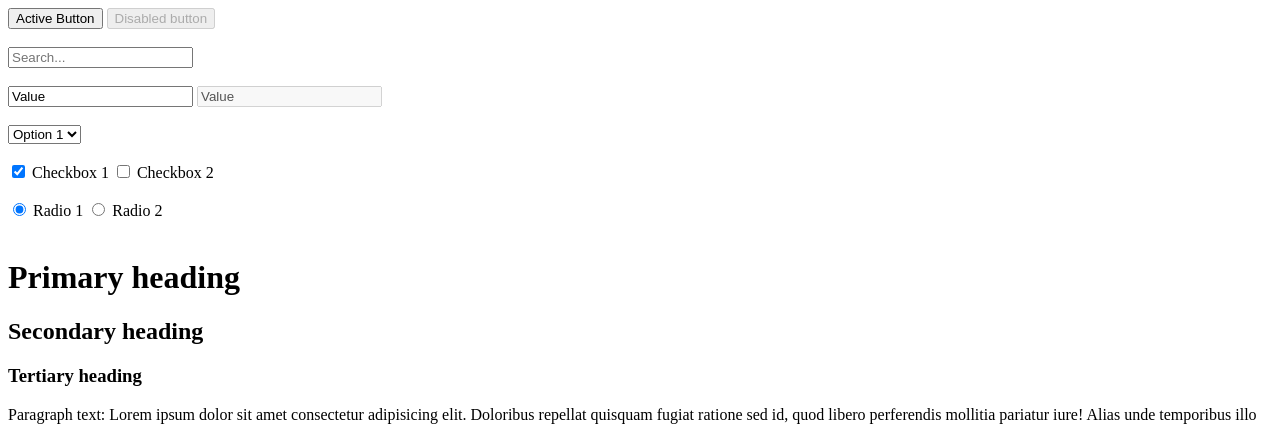
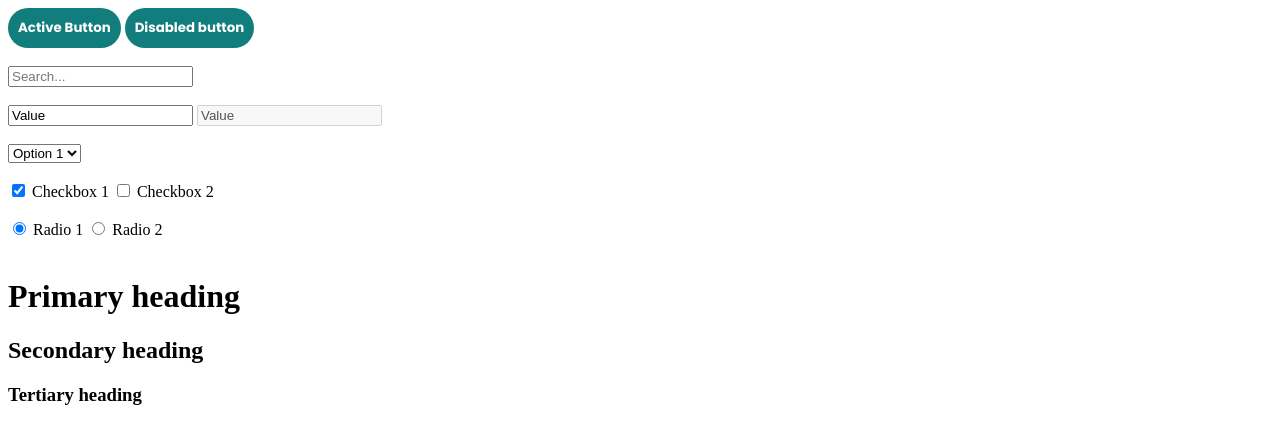
Before and after one commit to Seniru/boat-safari-trip-management, a PHP site: page /components.html in a window 1280 px wide. Shown: the top 425 px of the page. Run offline with PHP 8.4, Linux system fonts and the light colour scheme.

Commit message:
Add buttons styles

```diff
--- a/styles/components.css
+++ b/styles/components.css
@@ -35,21 +35,34 @@ p {
 
 /* button (normal) style */
 button {
-
+    background-color: #117D7C;
+    border-radius: 39px;
+    border: 0;
+    padding: 10px;
+    font-family: "Poppins", sans-serif;
+    font-weight: 700;
+    font-style: normal;
+    color: white;
 }
 
 /* button mouse over style */
 button:hover {
 
-}
+        box-shadow: 0px 4px 6px 0px rgba(0,0,0,.25);
 
-/* disabled button style */
-button:disabled {
 
 }
 
+
+
 /* active button style (clicked) */
 button:active {
+   background-color: #0D5D5D;
+   box-shadow: none;
+
+}
+
+button.special {
 
 }
 
```
